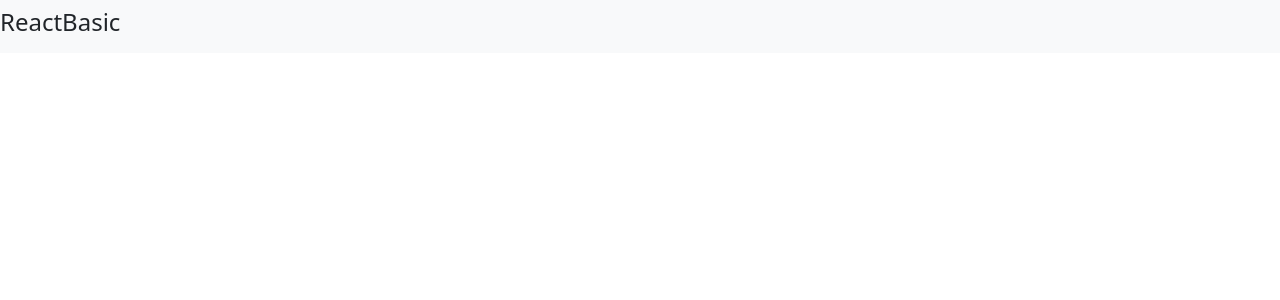
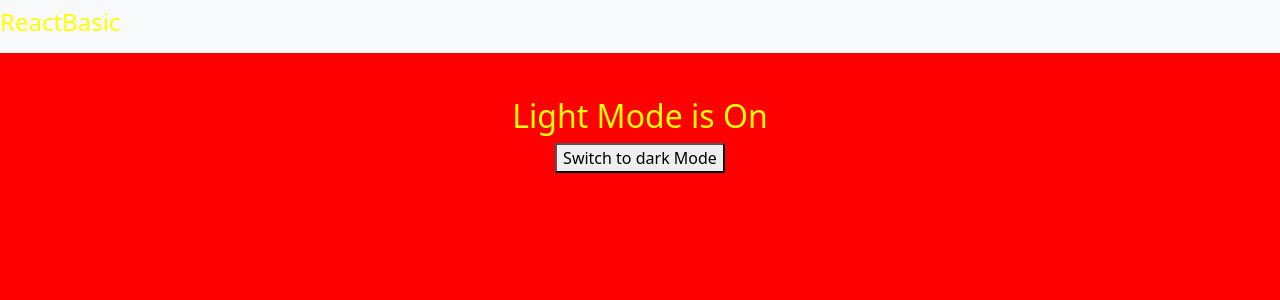
Before and after one commit to Ekadarshini7272/reactbasic, a React (Create React App) app: page /ThemeToggle in a window 1280 px wide. Before the commit this address had no page. Shown: the top 300 px of the page. Built offline with nearby package versions, Linux system fonts and the light colour scheme.

Commit message:
Theme changing effect using useState useEffect

```diff
--- a/src/App.js
+++ b/src/App.js
@@ -31,6 +31,7 @@ import MergeSortArrayWhile from '../src/JSquestion/MergeSortArrayWhile';
 import UniqueChar from '../src/JSquestion/UniqueChar';
 import CounterBtn from '../src/ReactBasicQuestion/CounterBtn';
 import ToggleBtn from '../src/ReactBasicQuestion/ToggleBtn';
+import ThemeToggle from "../src/ReactBasicQuestion/ThemeToggle";
 import 'bootstrap/dist/css/bootstrap.min.css';
 
 function App() {
@@ -73,6 +74,7 @@ function App() {
            <Route path= "/UniqueChar" element={<UniqueChar/>}/>
            <Route path= "/CounterBtn" element={<CounterBtn/>}/>
            <Route path= "/ToggleBtn" element={<ToggleBtn/>}/>
+           <Route path= "/ThemeToggle" element={<ThemeToggle/>}/>
          </Routes>
        </div>
      </div>
--- /dev/null
+++ b/src/ReactBasicQuestion/ThemeToggle.js
@@ -0,0 +1,19 @@
+import React,{useEffect, useState} from "react";
+
+const ThemeToggle = () => {
+      const [isMode, setIsMode] = useState(false);
+      function handleThemeToggle() {
+       setIsMode((prevState) => !prevState)
+      }
+      useEffect(() => {
+       document.body.style.backgroundColor=isMode? "black" : "red";
+       document.body.style.color=isMode? "white": "yellow";
+      },[isMode]);
+    return(
+        <div style={{ textAlign: "center", padding: "20px" }}>
+            <h2>{isMode? "Dark Mode is On" : "Light Mode is On"}</h2>
+            <button onClick={handleThemeToggle}>{isMode? "Switch to Light Mode": "Switch to dark Mode"}</button>
+        </div>
+    );
+};
+export default ThemeToggle;
```
